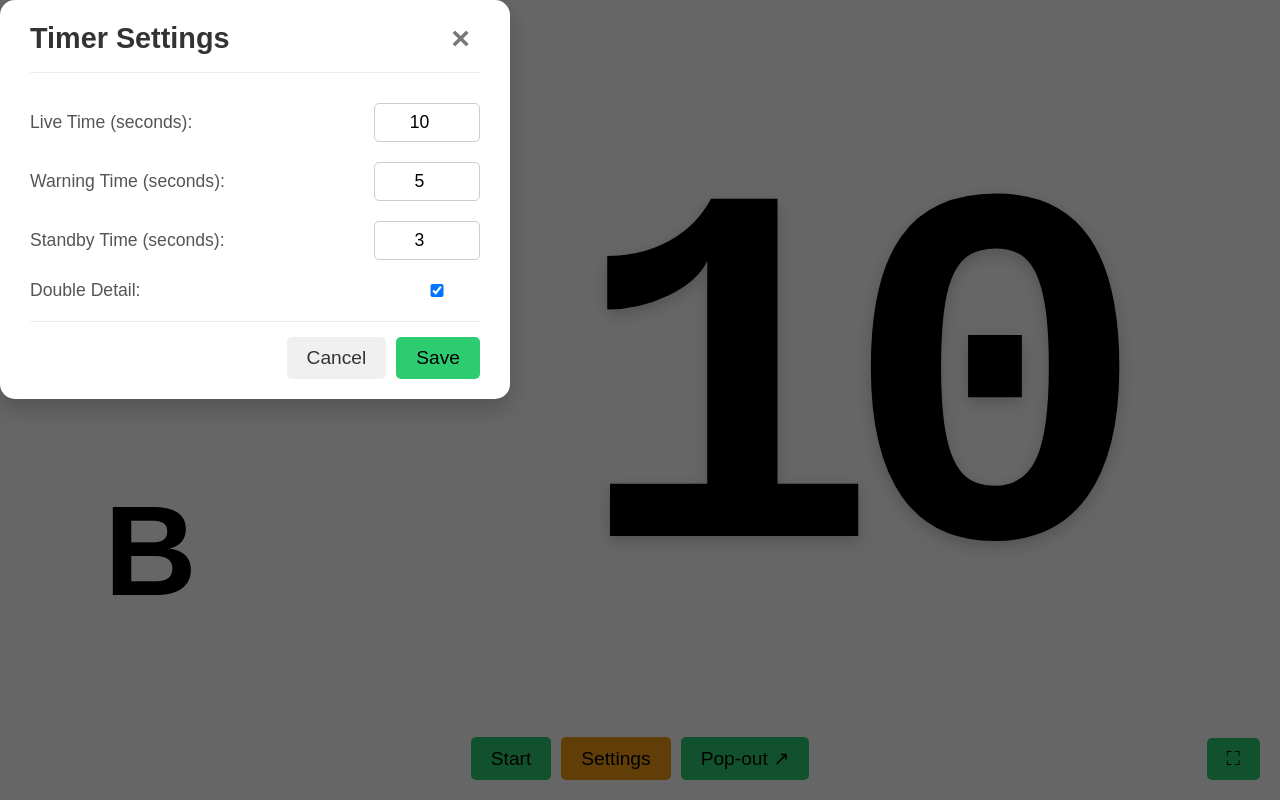
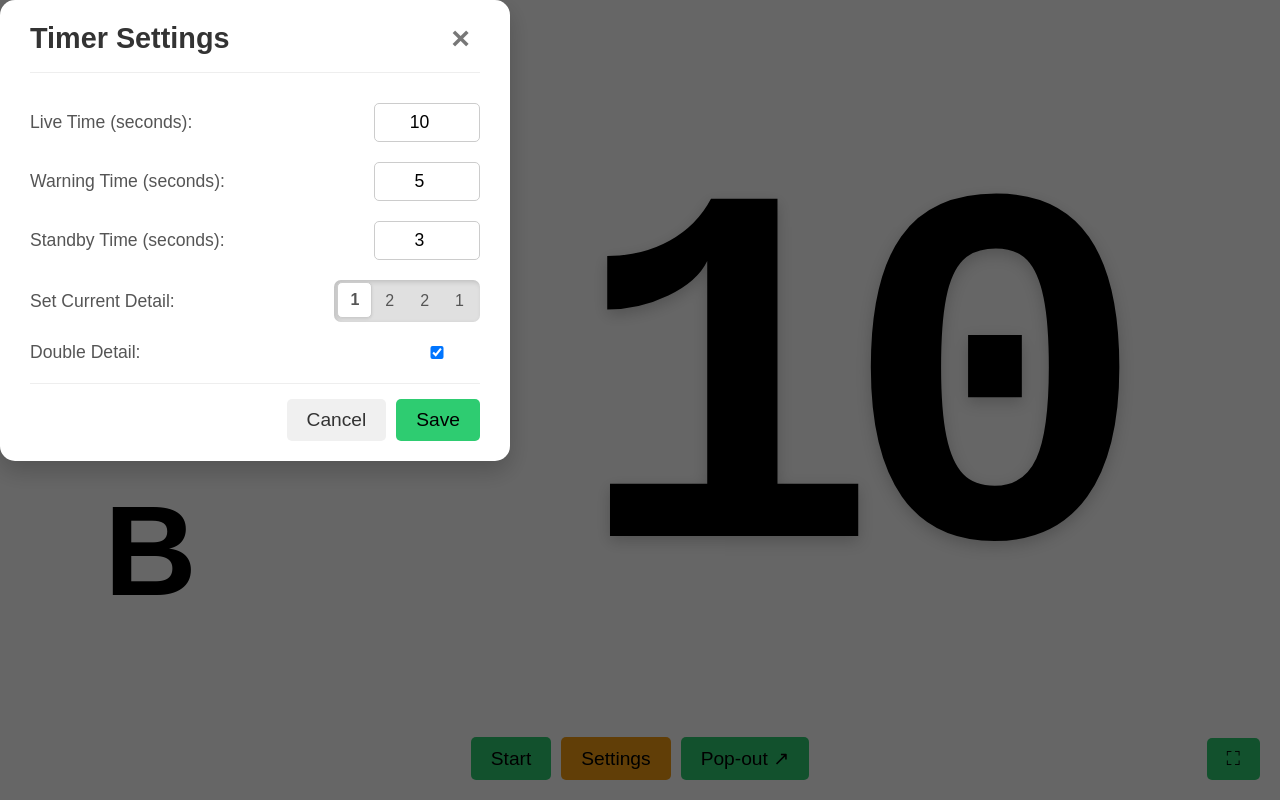
Before and after one commit to Kainoa-h/archery-timer, a website built with Vite: page index.html in a window 1280 px wide. Both pictures are taken after a click on the button "Settings". Built offline with nearby package versions, Linux system fonts and the light colour scheme.

Commit message:
add: current detail settings
very scuffed..

```diff
--- a/src/main.js
+++ b/src/main.js
@@ -132,7 +132,9 @@ var DETAIL_STATE = {
   d3: 3,
   d4: 4
 }
-var detailState = DETAIL_STATE.d1;
+
+//TODO: make this a property that auto updates the view...
+window.detailState = DETAIL_STATE.d1;
 
 function updateDetail() {
   if (detailState == 1 || detailState == 4) {
@@ -233,13 +235,26 @@ window.stopTimer = function () {
   }, (SHORT_BUZZ_DURATION + BUZZ_INTERVAL_DURATION) * 2000);
 }
 
+window.btn_click_selectDetail = function (btn) {
+  const detailButtons = [
+    document.getElementById('detail-btn-1'),
+    document.getElementById('detail-btn-2'),
+    document.getElementById('detail-btn-3'),
+    document.getElementById('detail-btn-4'),
+  ];
+  detailButtons.forEach((x) => { x.classList.remove('selected') });
+  btn.classList.add('selected');
+}
+
 //TODO:lock settings button while timer is running
+//TODO: bruh settings modal needs to not be injected and removed like this..
 function openSettings() {
   document.getElementById("settings-modal-container").innerHTML += settingsModalHTML;
   document.getElementById("set-live-time").value = window.set_live_time;
   document.getElementById("set-warning-time").value = window.set_warning_time;
   document.getElementById("set-standby-time").value = window.set_standby_time;
   document.getElementById("set-double-detail").checked = window.set_double_detail;
+  document.getElementById("detail-btn-" + detailState).classList.add('selected');
 }
 
 window.saveSettings = function () {
@@ -247,13 +262,14 @@ window.saveSettings = function () {
   const warntime = document.getElementById("set-warning-time").value;
   const standbytime = document.getElementById("set-standby-time").value;
   const doubledetail = document.getElementById("set-double-detail").checked;
-  let status = saveSettingsFR(parseInt(livetime), parseInt(warntime), parseInt(standbytime), doubledetail);
+  const detail = parseInt(document.getElementsByClassName("detail-selector")[0].querySelector(".selected").dataset.detail);
+  let status = saveSettingsFR(parseInt(livetime), parseInt(warntime), parseInt(standbytime), doubledetail, detail);
   if (status !== true) alert("invalid settings");
   else document.getElementById("settings-modal").remove();
 }
 
 //TODO:add validation for double detail
-window.saveSettingsFR = function (livetime, warntime, standbytime, doubledetail) {
+window.saveSettingsFR = function (livetime, warntime, standbytime, doubledetail, detail) {
   if (livetime < 1 || warntime < 1 || standbytime < 1 || warntime >= livetime) {
     console.log({
       livetime: livetime,
@@ -268,6 +284,7 @@ window.saveSettingsFR = function (livetime, warntime, standbytime, doubledetail)
   window.set_standby_time = standbytime;
   window.set_double_detail = doubledetail;
   window.timerDisplay = livetime;
+  setDetail(detail);
   return true;
 }
 
--- a/src/template/pop_out_controls.html
+++ b/src/template/pop_out_controls.html
@@ -31,22 +31,35 @@
     window.opener.stopTimer();
   }
   function openSettings() {
-    document.getElementById("settings-modal-container").innerHTML += window.opener.settingsModalHTML;
+    const modalContainer = document.getElementById("settings-modal-container");
+    modalContainer.innerHTML = window.opener.settingsModalHTML;
     document.getElementById("set-live-time").value = window.opener.set_live_time;
     document.getElementById("set-warning-time").value = window.opener.set_warning_time;
     document.getElementById("set-standby-time").value = window.opener.set_standby_time;
     document.getElementById("set-double-detail").checked = window.opener.set_double_detail;
+    document.getElementById("detail-btn-" + window.opener.detailState).classList.add('selected');
   }
   function saveSettings() {
     const livetime = document.getElementById("set-live-time").value;
     const warntime = document.getElementById("set-warning-time").value;
     const standbytime = document.getElementById("set-standby-time").value;
     const doubledetail = document.getElementById("set-double-detail").checked;
-    let status = window.opener.saveSettingsFR(parseInt(livetime), parseInt(warntime), parseInt(standbytime), doubledetail);
+    const detail = parseInt(document.getElementsByClassName("detail-selector")[0].querySelector(".selected").dataset.detail);
+    let status = window.opener.saveSettingsFR(parseInt(livetime), parseInt(warntime), parseInt(standbytime), doubledetail, detail);
     if (status !== true) alert("invalid settings");
     else document.getElementById("settings-modal").remove();
   }
 
+  function btn_click_selectDetail(btn) {
+    const detailButtons = [
+      document.getElementById('detail-btn-1'),
+      document.getElementById('detail-btn-2'),
+      document.getElementById('detail-btn-3'),
+      document.getElementById('detail-btn-4'),
+    ];
+    detailButtons.forEach((x) => {x.classList.remove('selected')});
+    btn.classList.add('selected');
+  }
 </script>
 
 </html>
--- a/src/template/settings_modal.html
+++ b/src/template/settings_modal.html
@@ -1,5 +1,48 @@
 <div id="settings-modal"
   style="position: fixed; top: 0; left: 0; width: 100%; height: 100%; background: rgba(0, 0, 0, 0.6); justify-content: center; align-items: center; z-index: 1000;">
+  <style>
+    .detail-selector {
+      display: flex;
+      border-radius: 7px;
+      background-color: #e0e0e0;
+      box-shadow: inset 2px 2px 5px rgba(0, 0, 0, 0.15);
+      padding: 3px;
+    }
+
+    .detail-selector button {
+      flex-grow: 1;
+      border: 1px solid transparent;
+      background-color: transparent;
+      padding: 8px 12px;
+      cursor: pointer;
+      transition: all 0.2s ease-in-out;
+      color: #555;
+      font-size: 1rem;
+      margin: 0;
+    }
+
+    .detail-selector button:first-child {
+      border-top-left-radius: 5px;
+      border-bottom-left-radius: 5px;
+    }
+
+    .detail-selector button:last-child {
+      border-top-right-radius: 5px;
+      border-bottom-right-radius: 5px;
+    }
+
+    .detail-selector button.selected {
+      background-color: #ffffff;
+      box-shadow: 0 1px 3px rgba(0, 0, 0, 0.1);
+      border-color: #ccc;
+      font-weight: bold;
+      transform: translateY(-1px);
+    }
+
+    .detail-selector button:not(.selected):hover {
+      background-color: #efefef;
+    }
+  </style>
   <div
     style="background: #ffffff; padding: 20px 30px; border-radius: 15px; width: 90%; max-width: 450px; box-shadow: 0 10px 25px rgba(0, 0, 0, 0.2); font-family: 'Arial', sans-serif;">
 
@@ -27,6 +70,15 @@
           style="width: 80px; padding: 8px 12px; font-size: 1.1rem; border: 1px solid #cccccc; border-radius: 5px; text-align: center;">
       </div>
       <div style="display: flex; justify-content: space-between; align-items: center; margin-bottom: 20px;">
+        <label style="font-size: 1.1rem; color: #555;">Set Current Detail:</label>
+        <div class="detail-selector">
+          <button id="detail-btn-1" data-detail=1 onclick="btn_click_selectDetail(this)">1</button>
+          <button id="detail-btn-2" data-detail=2 onclick="btn_click_selectDetail(this)">2</button>
+          <button id="detail-btn-3" data-detail=3 onclick="btn_click_selectDetail(this)">2</button>
+          <button id="detail-btn-4" data-detail=4 onclick="btn_click_selectDetail(this)">1</button>
+        </div>
+      </div>
+      <div style="display: flex; justify-content: space-between; align-items: center; margin-bottom: 20px;">
         <label for="set-double-detail" style="font-size: 1.1rem; color: #555;">Double Detail:</label>
         <input type="checkbox" id="set-double-detail" min="1"
           style="width: 80px; padding: 8px 12px; font-size: 1.1rem; border: 1px solid #cccccc; border-radius: 5px; text-align: center;">
```
